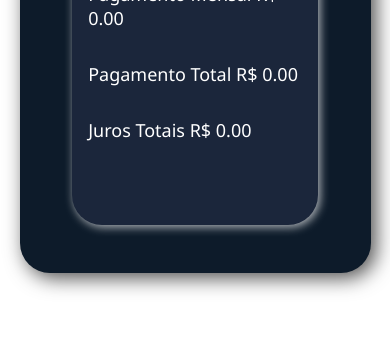
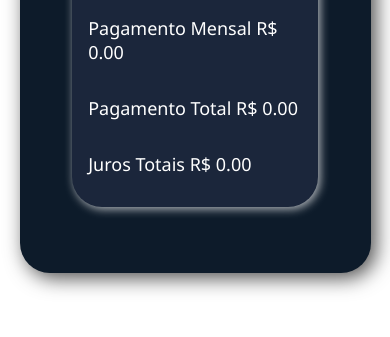
Before and after one commit to Pedroh-dev01/simulacao-de-emprestimo, a plain HTML site: page index.html in a window 390 px wide. Shown: the part 669-1006 px from the top of the page. After the commit the page ends 976 px from the top, so only its background shows below. Drawn offline with Linux system fonts and the light colour scheme.

Commit message:
alterações no container-resultado-info

```diff
--- a/style.css
+++ b/style.css
@@ -117,12 +117,16 @@ main{
     }
 
     .container-resultado{
-        height: 980px;
+        height: 500px;
         width: 100%;
         margin-bottom: -4rem;
         display: flex;
         align-items: center;
         justify-content: center;
+    }
+
+    .container-resultado-info{
+        padding-top:1rem;
     }
 }
 
```
